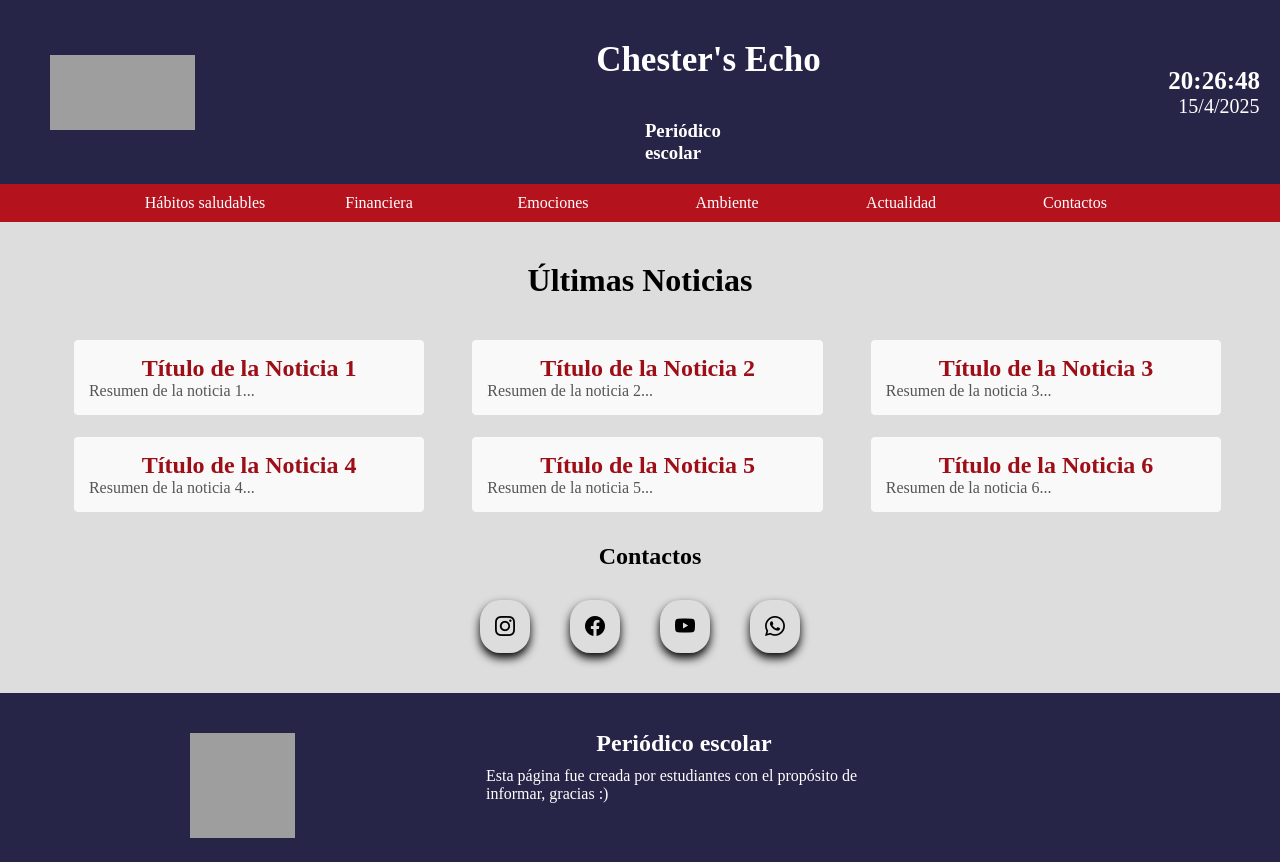
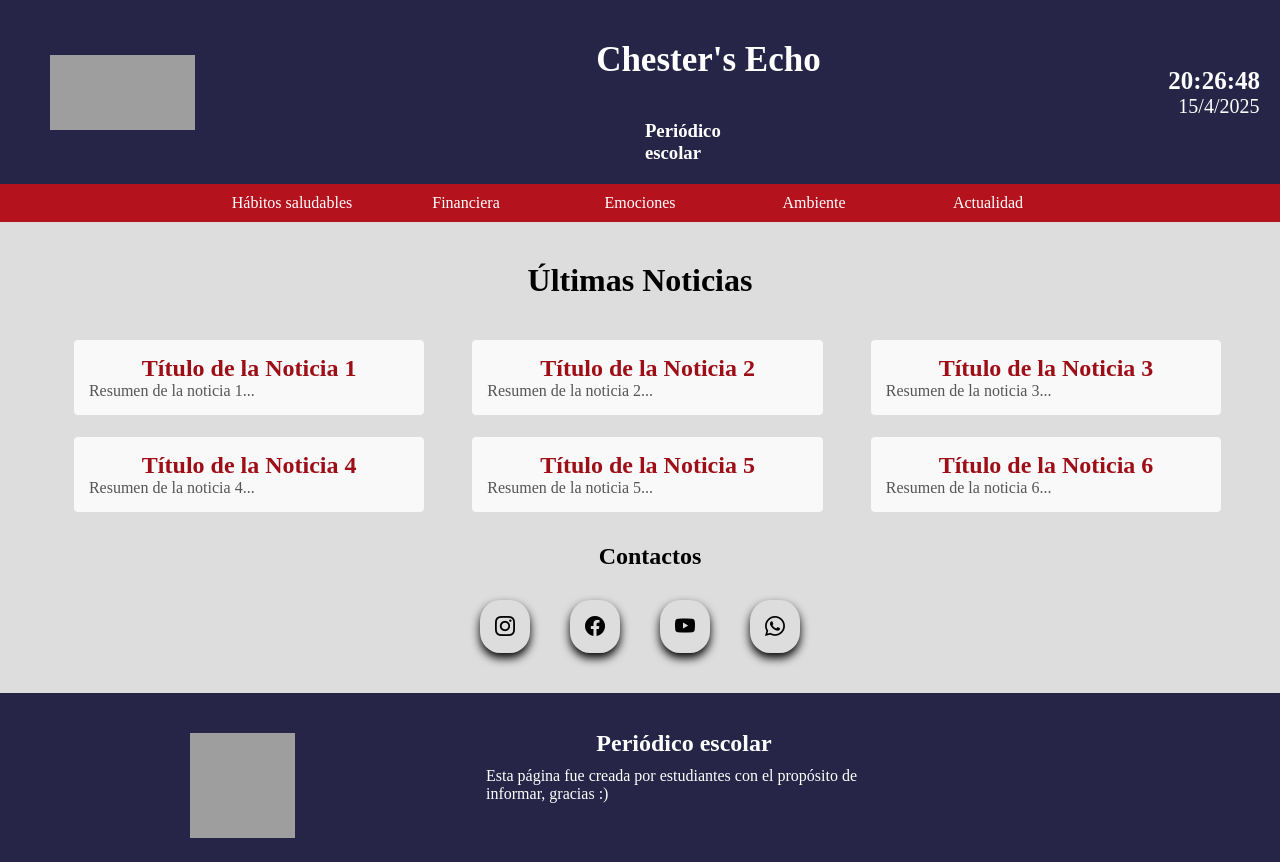
Before and after one commit to TheVanishingPointcp/TheVanishingPoint, a plain HTML site: page index.html in a window 1280 px wide. Drawn offline with nearby package versions, Linux system fonts and the light colour scheme; grey boxes are pictures that could not be loaded.

Commit message:
index.html

```diff
--- a/index.html
+++ b/index.html
@@ -29,7 +29,6 @@
 			<li><a href="E/Emociones.html">Emociones</a></li>
 			<li><a href="Am/Ambiente.html">Ambiente</a></li>
 			<li><a href="A/Actualidad.html">Actualidad</a></li>
-			<li><a href="Contactos.html">Contactos</a></li>
 		</ul>
 	</nav>
 
```
